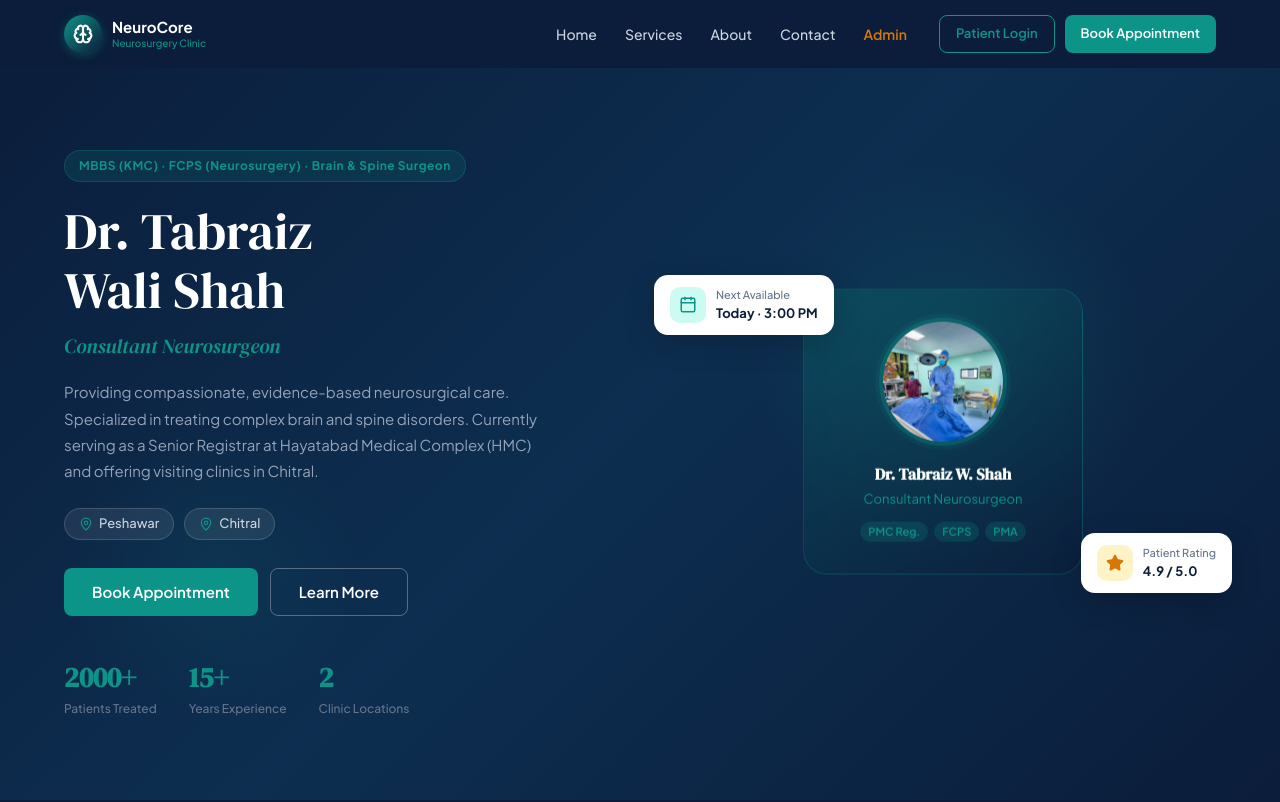
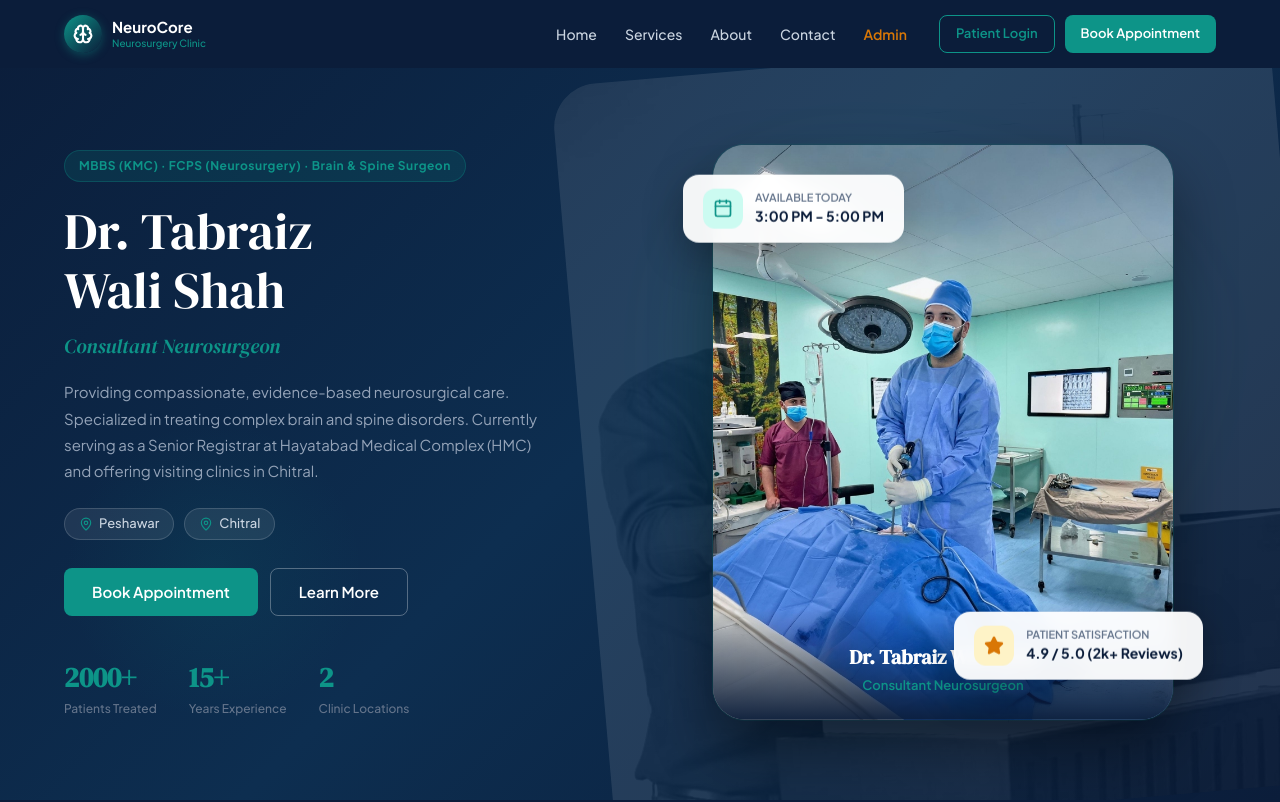
Before and after one commit to zahidhml/doctor-app, a React (Vite) app in the folder neurocore/: page / in a window 1280 px wide. Shown: the top 802 px of the page. Built offline with nearby package versions, Linux system fonts and the light colour scheme.

Commit message:
Redesign Hero section with large professional doctor photo and clinic background

```diff
--- a/neurocore/src/components/Hero.jsx
+++ b/neurocore/src/components/Hero.jsx
@@ -99,64 +99,78 @@ export default function Hero({ onBook }) {
             </div>
           </div>
 
-          {/* Right card */}
-          <div style={{ position: 'relative', display: 'flex', justifyContent: 'center' }}>
-            {/* Doctor avatar card */}
+          {/* Right section — Large Professional Image */}
+          <div style={{ position: 'relative', display: 'flex', justifyContent: 'center', alignItems: 'center' }}>
+            <div style={{
+              position: 'absolute', width: '120%', height: '120%',
+              background: 'url("/assets/clinic.png") center/cover no-repeat',
+              borderRadius: 40, opacity: 0.1, filter: 'grayscale(1) brightness(2)',
+              zIndex: 0, transform: 'rotate(-5deg) scale(1.1)'
+            }} />
+
+            {/* Background decorative element */}
+            <div style={{
+              position: 'absolute', width: '90%', height: '90%',
+              background: 'linear-gradient(135deg,#0D9488 0%,transparent 100%)',
+              borderRadius: '30% 70% 70% 30% / 30% 30% 70% 70%',
+              opacity: 0.2, filter: 'blur(40px)', zIndex: 0,
+            }} />
+
+            {/* Image Container */}
             <div className="animate-float" style={{
-              background: 'linear-gradient(145deg,rgba(13,148,136,0.25),rgba(11,29,58,0.6))',
-              border: '1px solid rgba(13,148,136,0.3)',
-              borderRadius: 24, padding: 32, textAlign: 'center',
-              backdropFilter: 'blur(10px)', width: 280,
+              position: 'relative', width: '100%', maxWidth: 460, zIndex: 1,
             }}>
-              {/* Avatar circle */}
               <div style={{
-                width: 120, height: 120, borderRadius: '50%', margin: '0 auto 20px',
-                background: 'linear-gradient(135deg,#0D9488,#0B1D3A)',
-                display: 'flex', alignItems: 'center', justifyContent: 'center',
-                boxShadow: '0 0 0 4px rgba(13,148,136,0.3), 0 0 0 8px rgba(13,148,136,0.1)',
-                overflow: 'hidden',
+                position: 'relative', borderRadius: 32, overflow: 'hidden',
+                boxShadow: '0 30px 60px rgba(0,0,0,0.4), 0 0 0 1px rgba(13,148,136,0.2)',
+                background: '#0B1D3A', aspectRatio: '4/5',
               }}>
-                <img src="/assets/doctor.jpg" alt="Dr. Tabraiz Wali Shah" style={{ width: '100%', height: '100%', objectFit: 'cover' }} />
+                <img src="/assets/doctor.jpg" alt="Dr. Tabraiz Wali Shah"
+                  style={{ width: '100%', height: '100%', objectFit: 'cover' }} />
+
+                {/* Bottom overlay info */}
+                <div style={{
+                  position: 'absolute', bottom: 0, left: 0, right: 0,
+                  background: 'linear-gradient(to top, rgba(11,29,58,0.95), transparent)',
+                  padding: '32px 24px 24px', textAlign: 'center'
+                }}>
+                   <div style={{ color: '#fff', fontWeight: 700, fontSize: 20, fontFamily: "'DM Serif Display',serif" }}>
+                    Dr. Tabraiz Wali Shah
                   </div>
-              <div style={{ color: '#fff', fontWeight: 700, fontSize: 16, fontFamily: "'DM Serif Display',serif" }}>
-                Dr. Tabraiz W. Shah
-              </div>
-              <div style={{ color: '#0D9488', fontSize: 13, marginTop: 4 }}>Consultant Neurosurgeon</div>
-              <div style={{ display: 'flex', justifyContent: 'center', gap: 6, marginTop: 12 }}>
-                {['PMC Reg.', 'FCPS', 'PMA'].map(tag => (
-                  <span key={tag} style={{
-                    background: 'rgba(13,148,136,0.2)', color: '#0D9488',
-                    padding: '2px 8px', borderRadius: 10, fontSize: 11, fontWeight: 600,
-                  }}>{tag}</span>
-                ))}
+                  <div style={{ color: '#0D9488', fontSize: 13, marginTop: 4, fontWeight: 600 }}>Consultant Neurosurgeon</div>
                 </div>
               </div>
 
               {/* Floating card — Next Available */}
               <div style={{
-              position: 'absolute', top: -16, left: -16,
-              background: '#fff', borderRadius: 14, padding: '12px 16px',
-              boxShadow: '0 8px 30px rgba(0,0,0,0.2)',
-              display: 'flex', alignItems: 'center', gap: 10, minWidth: 180,
+                position: 'absolute', top: 30, left: -30,
+                background: 'rgba(255,255,255,0.95)', backdropFilter: 'blur(8px)',
+                borderRadius: 16, padding: '14px 20px',
+                boxShadow: '0 12px 40px rgba(0,0,0,0.25)',
+                display: 'flex', alignItems: 'center', gap: 12, minWidth: 200,
+                zIndex: 2,
               }}>
-              <div style={{ width: 36, height: 36, borderRadius: 10, background: '#CCFBF1', display: 'flex', alignItems: 'center', justifyContent: 'center', fontSize: 18 }}><Calendar size={18} color="#0D9488" /></div>
+                <div style={{ width: 40, height: 40, borderRadius: 12, background: '#CCFBF1', display: 'flex', alignItems: 'center', justifyContent: 'center' }}><Calendar size={20} color="#0D9488" /></div>
                 <div>
-                <div style={{ fontSize: 11, color: '#64748B', fontWeight: 500 }}>Next Available</div>
-                <div style={{ fontSize: 13, color: '#0B1D3A', fontWeight: 700 }}>Today · 3:00 PM</div>
+                  <div style={{ fontSize: 11, color: '#64748B', fontWeight: 600, textTransform: 'uppercase' }}>Available Today</div>
+                  <div style={{ fontSize: 14, color: '#0B1D3A', fontWeight: 700 }}>3:00 PM - 5:00 PM</div>
                 </div>
               </div>
 
               {/* Floating card — Rating */}
               <div style={{
-              position: 'absolute', bottom: -16, right: -16,
-              background: '#fff', borderRadius: 14, padding: '12px 16px',
-              boxShadow: '0 8px 30px rgba(0,0,0,0.2)',
-              display: 'flex', alignItems: 'center', gap: 10,
+                position: 'absolute', bottom: 40, right: -30,
+                background: 'rgba(255,255,255,0.95)', backdropFilter: 'blur(8px)',
+                borderRadius: 16, padding: '14px 20px',
+                boxShadow: '0 12px 40px rgba(0,0,0,0.25)',
+                display: 'flex', alignItems: 'center', gap: 12,
+                zIndex: 2,
               }}>
-              <div style={{ width: 36, height: 36, borderRadius: 10, background: '#FEF3C7', display: 'flex', alignItems: 'center', justifyContent: 'center', fontSize: 18 }}><Star size={18} color="#D97706" fill="#D97706" /></div>
+                <div style={{ width: 40, height: 40, borderRadius: 12, background: '#FEF3C7', display: 'flex', alignItems: 'center', justifyContent: 'center' }}><Star size={20} color="#D97706" fill="#D97706" /></div>
                 <div>
-                <div style={{ fontSize: 11, color: '#64748B', fontWeight: 500 }}>Patient Rating</div>
-                <div style={{ fontSize: 13, color: '#0B1D3A', fontWeight: 700 }}>4.9 / 5.0</div>
+                  <div style={{ fontSize: 11, color: '#64748B', fontWeight: 600, textTransform: 'uppercase' }}>Patient Satisfaction</div>
+                  <div style={{ fontSize: 14, color: '#0B1D3A', fontWeight: 700 }}>4.9 / 5.0 (2k+ Reviews)</div>
+                </div>
               </div>
             </div>
           </div>
```
Lines whose indentation alone changed are shown as unchanged.
